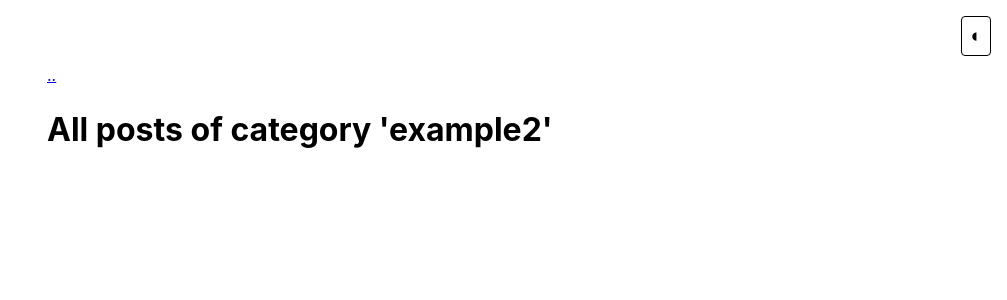
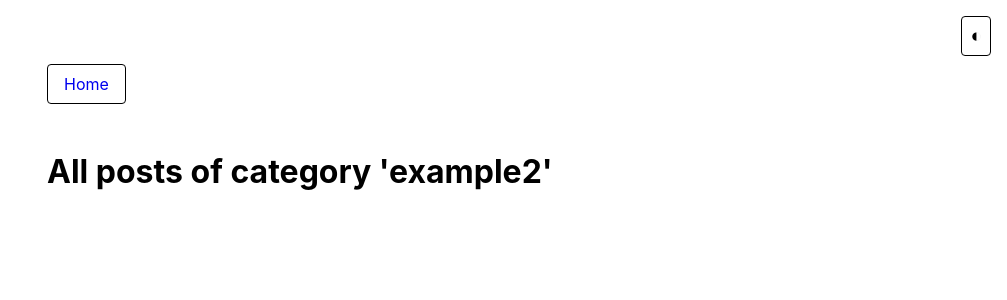
Before and after one commit to dearcloud09/dearcloud09.github.io, a Jekyll site: the page built from example2-archive.md, in a window 1280 px wide. Shown: the top 300 px of the page, without its empty margins (273-1280 px from the left). Built offline with Jekyll 4.4.1, drawn with Linux system fonts in a browser that asks for light colours; a file with an impossible date is left out.

Commit message:
Improve back-to-home navigation UX
Changes:
- Change back link text from ".." to "Home" for clarity
- Add .back-link class with visible border and padding
- Increase clickable area (8px vertical, 16px horizontal padding)
- Add hover effect (background color change)
- Support both light and dark modes

This addresses user feedback that ".." was too small to click easily.

🤖 Generated with Claude Code

Co-Authored-By: Claude <noreply@anthropic.com>

```diff
--- a/_config.yml
+++ b/_config.yml
@@ -15,7 +15,7 @@ favicon: "favicon.svg" # name+extension of favicon (which must be put on the roo
 
 theme_config:
   appearance: "auto" # can be "light", "dark" or "auto"
-  back_home_text: ".." # customize text for homepage link in post layout
+  back_home_text: "Home" # customize text for homepage link in post layout
   date_format: "%Y-%m-%d" # customize how date is formatted
   show_description: false # show blog description in home page
   lowercase_titles: true # show titles in lowercase in lists
--- a/_includes/back_link.html
+++ b/_includes/back_link.html
@@ -1 +1 @@
-<a href="{{ "/" | relative_url }}">{{ site.theme_config.back_home_text }}</a>
+<a href="{{ "/" | relative_url }}" class="back-link">{{ site.theme_config.back_home_text }}</a>
--- a/_sass/no-style-please.scss
+++ b/_sass/no-style-please.scss
@@ -136,3 +136,39 @@ img {
   display: block;
   margin: 0 auto;
 }
+
+// Back link styling for better UX
+.back-link {
+  display: inline-block;
+  padding: 8px 16px;
+  margin-bottom: 1.5rem;
+  border: thin solid black;
+  border-radius: 4px;
+  text-decoration: none;
+  transition: all 0.2s ease;
+
+  &:hover {
+    background: black;
+    color: white;
+  }
+}
+
+body[a="dark"] .back-link {
+  border-color: #30363d;
+
+  &:hover {
+    background: #30363d;
+    color: #c9d1d9;
+  }
+}
+
+@media (prefers-color-scheme: dark) {
+  body[a="auto"] .back-link {
+    border-color: #30363d;
+
+    &:hover {
+      background: #30363d;
+      color: #c9d1d9;
+    }
+  }
+}
```
